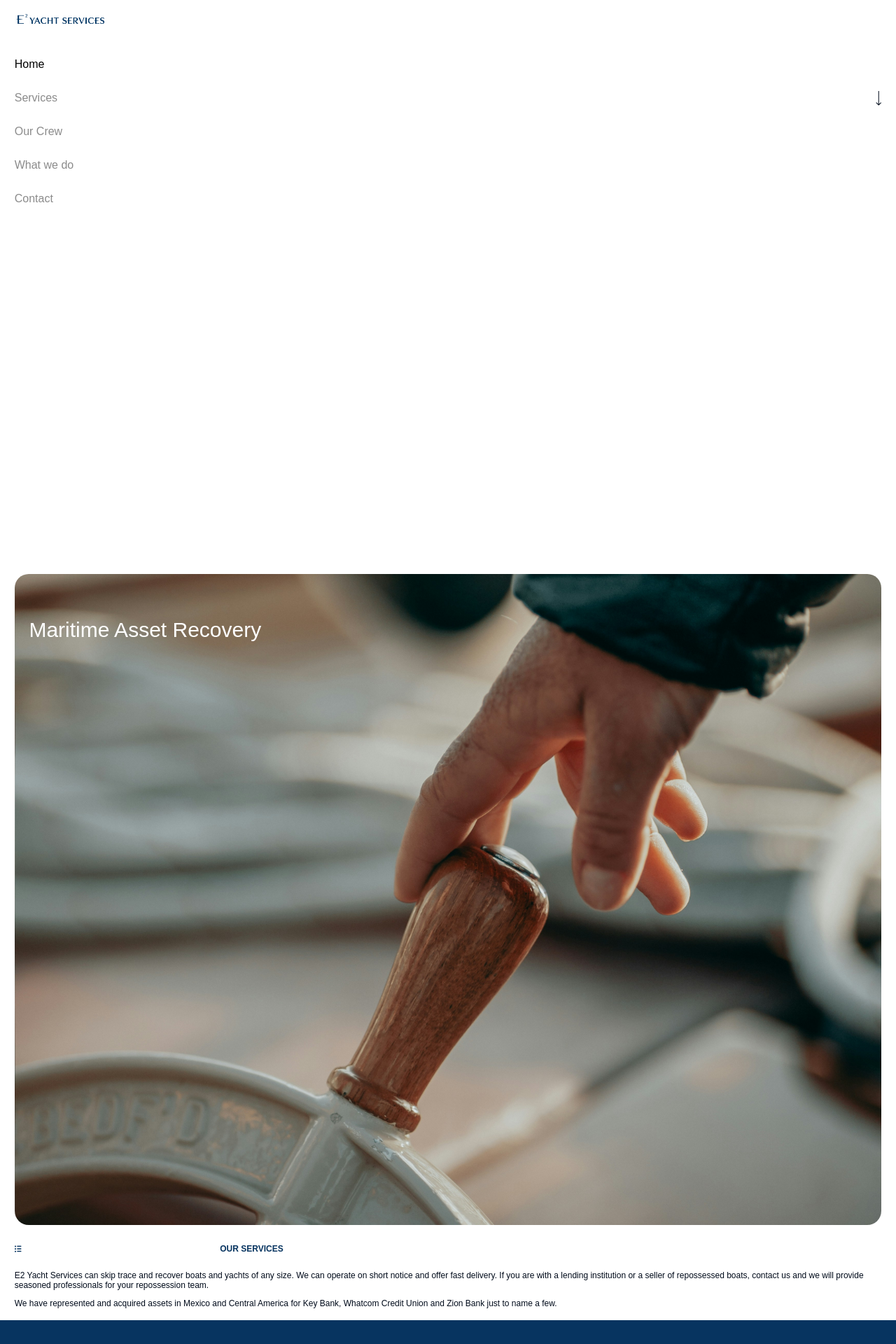
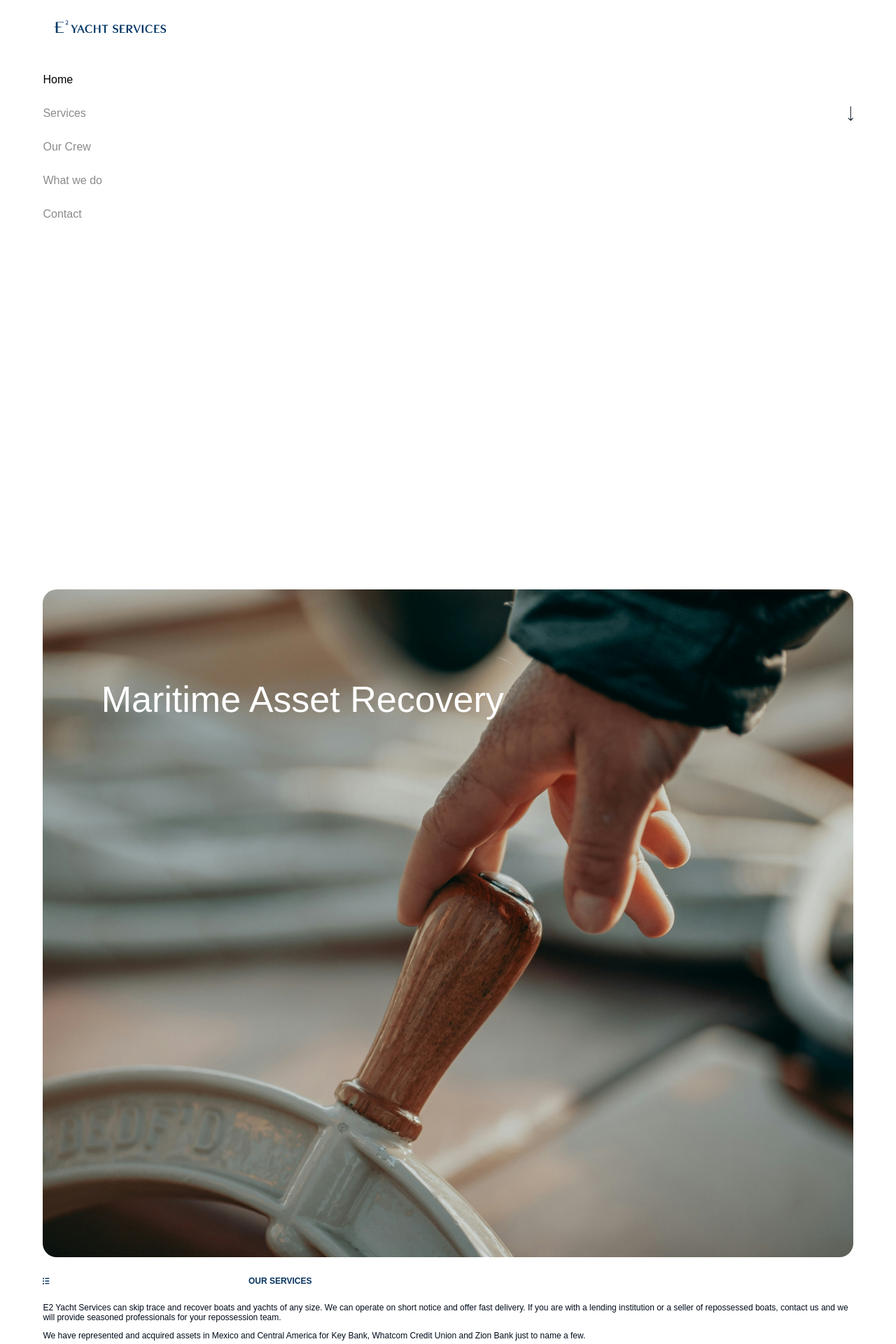
Before and after one commit to justinait/e2yacht, a React (Vite) app: page /maritimerecovery in a window 1280 px wide. Shown: the top 1920 px of the page at 70% size. Built offline with nearby package versions, Linux system fonts and the light colour scheme; a web font is replaced by a local one.

Commit message:
hero tablets

```diff
--- a/src/Components/Contact/Contact.css
+++ b/src/Components/Contact/Contact.css
@@ -1,6 +1,7 @@
 .contactHero {
     background-image: url('/public/images/contactHero.jpg');
     margin: 0 20.73px;
+    margin: 0px 4.8%;
     background-size: 180%;
     background-position: center top
 }
@@ -60,6 +61,7 @@
 }
 .contactFormBigContainer {
     margin: 0 20.73px;
+    margin: 0px 4.8%;
 }
 .contactHeroP {
     font-size: var(--fontSize-14px);
@@ -101,14 +103,11 @@
 }
 .formButton {
     margin-bottom: 20.73px !important;
+    margin-bottom: 4.8% !important;
     margin-top: 0px;
     border: none;
     width: 50% !important;
     font-family: 'Libre Franklin Variable', sans-serif !important;
-}
-.button:hover {
-    background-color: var(--color-blue);
-    cursor: pointer;
 }
 .learnMore:hover{
     color: var(--color-blue);
--- a/src/Components/Footer/Footer.css
+++ b/src/Components/Footer/Footer.css
@@ -3,6 +3,7 @@
     height: 50vh;
     height: 465px;
     padding: 1em 20.73px !important;
+    padding: 1em 4.8% !important;
     display: flex;
     flex-direction: column;
     justify-content: space-between;
--- a/src/Components/Home/Hero.css
+++ b/src/Components/Home/Hero.css
@@ -2,6 +2,7 @@
     background-image: url('/public/images/hero.jpg');
     background-position: left top;
     margin: 0 20.73px;
+    margin: 0px 4.8%;
     background-size: cover;
 }
 h1 {
@@ -56,3 +57,21 @@ h1 {
 a {
     text-decoration: none;
 }
+
+@media(min-width:600px){
+    .heroHome {
+        margin: 0px 6%;
+    }
+    .buttonsHero {
+        justify-content: flex-start;
+    }
+    .button {
+        width: 24vw;
+    }
+    .learnMore {
+        margin-right: 2em;
+    }
+    .separator {
+        width: 10%;
+    }
+}
--- a/src/Components/Navbar/Navbar.css
+++ b/src/Components/Navbar/Navbar.css
@@ -6,6 +6,7 @@
     align-items: center;
     justify-content: space-between;
     padding: 0 23px;
+    padding: 0 5.5%;
     height: 58px;
 }
 .dropdownHeader {
@@ -13,6 +14,7 @@
     font-weight: var(--fontWeight-medium);
     height: calc(100vh - 58px);
     padding: 10px 20.73px;
+    padding: 10px 4.8%;
 }
 .dropdownItemsContainer {
     display: flex;
@@ -38,3 +40,23 @@
     flex-direction: column;
     font-size: 12px;
 }
+@media(min-width: 600px) {
+    .navbar {
+        height: 70px;
+        padding: 0 6%;
+    }
+    .logoNavbar {
+        width: 160px;
+    }
+
+}
+@media(min-width: 700px) {
+    .navbar {
+        height: 80px;
+        padding: 0 6%;
+    }
+    .logoNavbar {
+        width: 160px;
+    }
+
+}
--- a/src/Components/Services/WhatWeDo.css
+++ b/src/Components/Services/WhatWeDo.css
@@ -8,7 +8,7 @@
 .whatWeDoTextContainer {
     color: #000B1B;
     text-transform: capitalize;
-    font-size: var(--fontSize-12pxServices);
+    font-size: var(--fontSize-12px-services);
     padding-bottom: 5px;
     font-weight: 400;
 
@@ -26,7 +26,7 @@ li a {
 
 .managementTextContainer {
     color: #000B1B;
-    font-size: var(--fontSize-12pxServices);
+    font-size: var(--fontSize-12px-services);
     padding-bottom: 5px;
     font-weight: 300;
 }
@@ -128,7 +128,7 @@ li a {
 .servicesText {
     width: 100%;
     margin: 0;
-    font-size: var(--fontSize-small);
+    font-size: var(--fontSize-12px);
 }
 .serviceOpenContainer {
     border-top: 1px solid black;
@@ -151,7 +151,7 @@ li a {
     width: 80%;
     margin: 0;
     font-size: 12px;
-    font-size: var(--fontSize-medium);
+    font-size: var(--fontSize-12px);
     font-weight: 700;
 }
 .servicesContainer{
--- a/src/index.css
+++ b/src/index.css
@@ -20,23 +20,14 @@ body {
   --color-blue: #073460;
   --color-lightBlue: #165BBB;
 
-  --fontSize-base: clamp(16px, 3vw, 21px);
-  --fontSize-small: clamp(10.4px, 2.5vw, 13px);
-  --fontSize-medium: clamp(11.5px, 2.5vw, 15px);
-  --fontSize-large: clamp(14px, 3vw, 17px);
-  --fontSize-xlarge: clamp(16px, 3.5vw, 21px);
-  --fontSize-2xlarge: clamp(18px, 3vw, 24px);
-  --fontSize-3xlarge: clamp(22px, 3vw, 24px);
-
-
-  --fontSize-30px: clamp(25px, 7vw, 30px);
-  --fontSize-20px: clamp(18.5px, 5vw, 20px);
-  --fontSize-18px: clamp(16px, 4.3vw, 18px);
-  --fontSize-16px: clamp(14.5px, 4vw, 16px);
-  --fontSize-14px: clamp(12.5px, 3.8vw, 14px);
-  --fontSize-12px: clamp(10.5px, 2.5vw, 12px);
-  --fontSize-10px: clamp(8.8px, 2vw, 10px);
-  --fontSize-12pxServices: clamp(10.35px, 2.5vw, 12px);
+  --fontSize-30px: clamp(25px, 7vw, 40px);
+  --fontSize-20px: clamp(18.5px, 5vw, 22px);
+  --fontSize-18px: clamp(16px, 4.3vw, 19px);
+  --fontSize-16px: clamp(14.5px, 4vw, 17px);
+  --fontSize-14px: clamp(12.5px, 3.8vw, 15px);
+  --fontSize-12px-services: clamp(10.35px, 2.5vw, 14px);
+  --fontSize-12px: clamp(10.5px, 2.5vw, 14px);
+  --fontSize-10px: clamp(8.8px, 2vw, 11px);
 
   /* chequear estos tamaños cuando tenga la tipo */
 
@@ -44,8 +35,10 @@ body {
   --fontWeight-medium: 500;
   --fontWeight-bold: 700;
 }
+
 .heroImages {
   padding: 30px 20.73px;
+  padding: 30px 4.8%;
   border-radius: 20px;
   min-height: 68vw;
 }
@@ -59,6 +52,7 @@ body {
 
 .homeContainers {
   padding: 0 20.73px;
+  padding: 0px 4.8%;
 }
 
 .titlesHome {
@@ -95,16 +89,23 @@ h2 {
   line-height: 1;
   margin: 1rem 0;
 }
+@media(min-width: 600px){
+  .heroImages {
+    padding: 7.2% 7.2% 0;
+  }
 
-
-/* @media(min-width:1000px) {
-
+}
+@media(min-width: 700px) {
 
   :root {
-    --fontSize-large: 24px;32
-    --fontSize-xlarge: 32px;40
-    --fontSize-2xlarge: 40px;48
-    --fontSize-3xlarge: 48px;52
+    --fontSize-30px: clamp(40px, 10vw, 52px);
+    --fontSize-20px: clamp(21px, 5vw, 24px);
+    --fontSize-18px: clamp(19px, 4.3vw, 21px);
+    --fontSize-16px: clamp(17px, 4vw, 19px);
+    --fontSize-14px: clamp(15px, 3.8vw, 18px);
 
+    --fontSize-12px-services: clamp(10.35px, 2.5vw, 12px);
+    --fontSize-12px: clamp(10.5px, 2.5vw, 12px);
+    --fontSize-10px: clamp(8.8px, 2vw, 10px);
   }
-} */
+}
```
